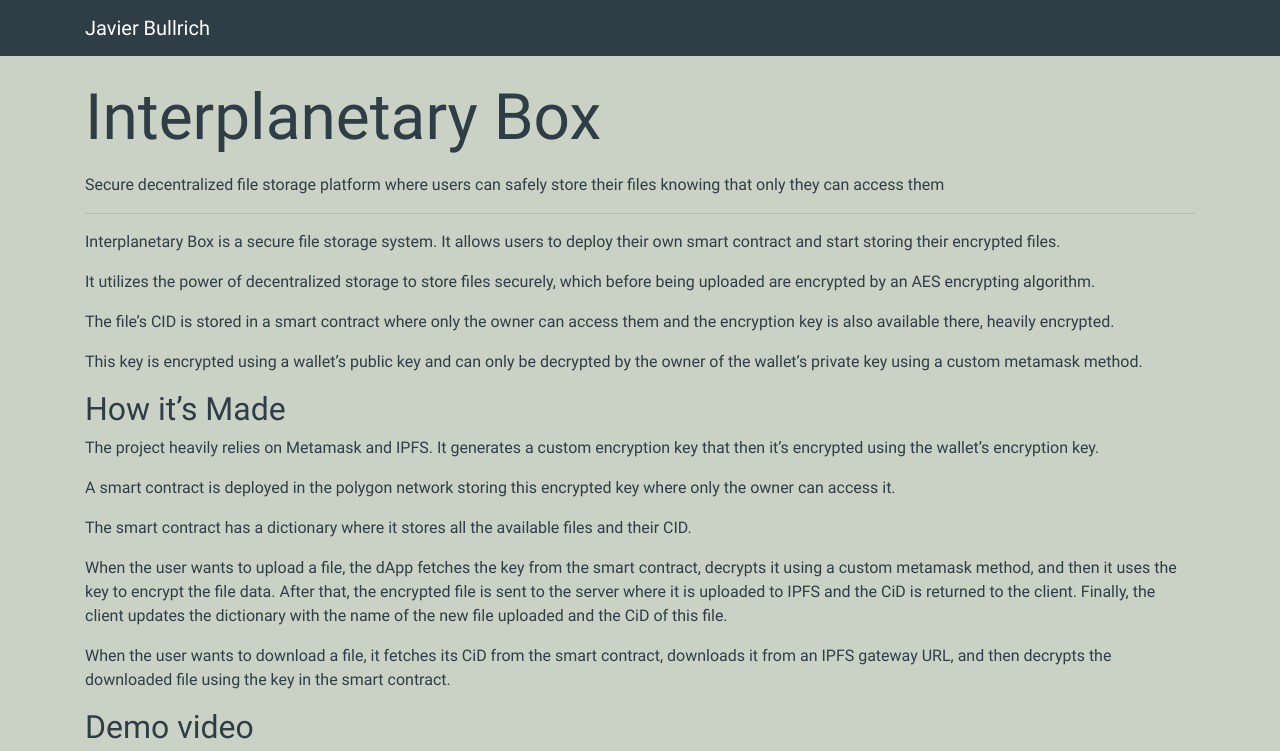
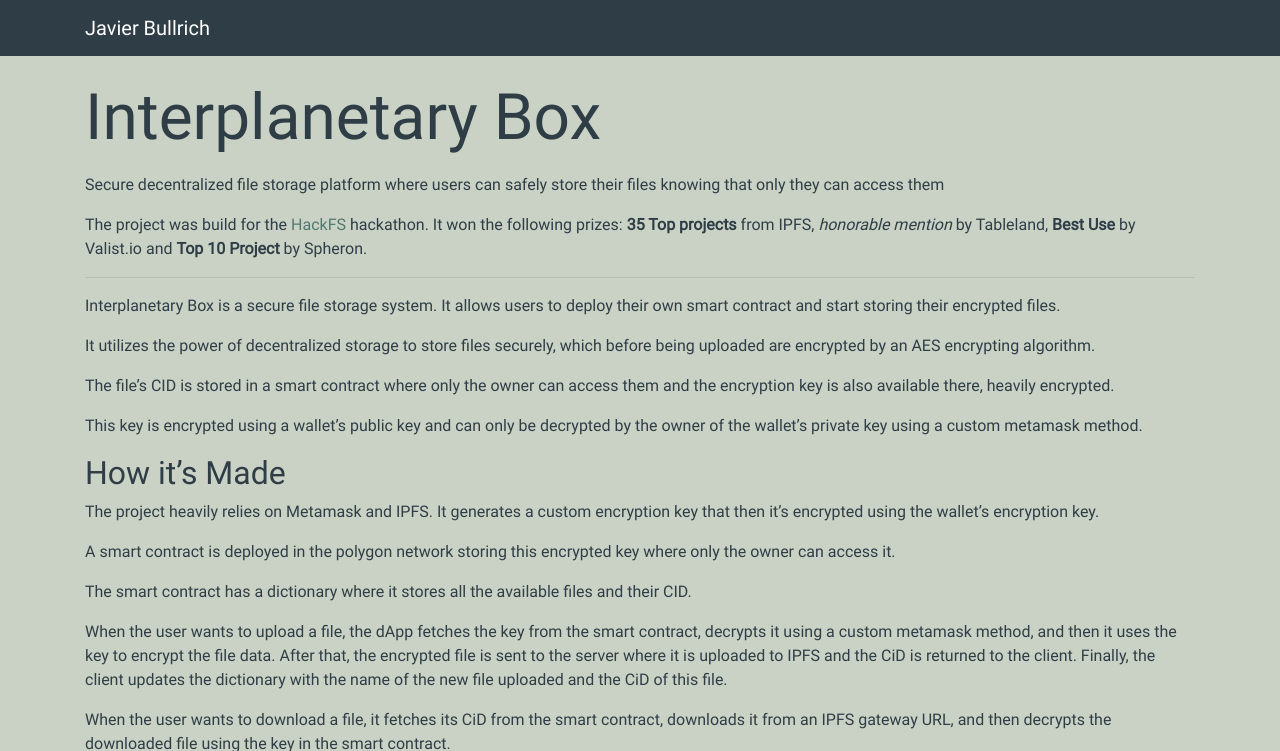
Before and after one commit to Bullrich/bullrich.github.io, a Jekyll site: the page built from _portfolio/2022-07-25-interplanetary-box.md, in a window 1280 px wide and 900 px high, cut to the strip 0-751 px from the top of the window. Built offline with Jekyll 4.4.1, drawn with Linux system fonts in a browser that asks for light colours.

Commit message:
added prizes to interplanetary box

```diff
--- a/_portfolio/2022-07-25-interplanetary-box.md
+++ b/_portfolio/2022-07-25-interplanetary-box.md
@@ -9,6 +9,8 @@ description: Secure decentralized file storage platform.
 ---
 
 Secure decentralized file storage platform where users can safely store their files knowing that only they can access them
+
+The project was build for the [HackFS](https://hackfs.com) hackathon. It won the following prizes: **35 Top projects** from IPFS, *honorable mention* by Tableland, **Best Use** by Valist.io and **Top 10 Project** by Spheron.
 
 ---
 
```
